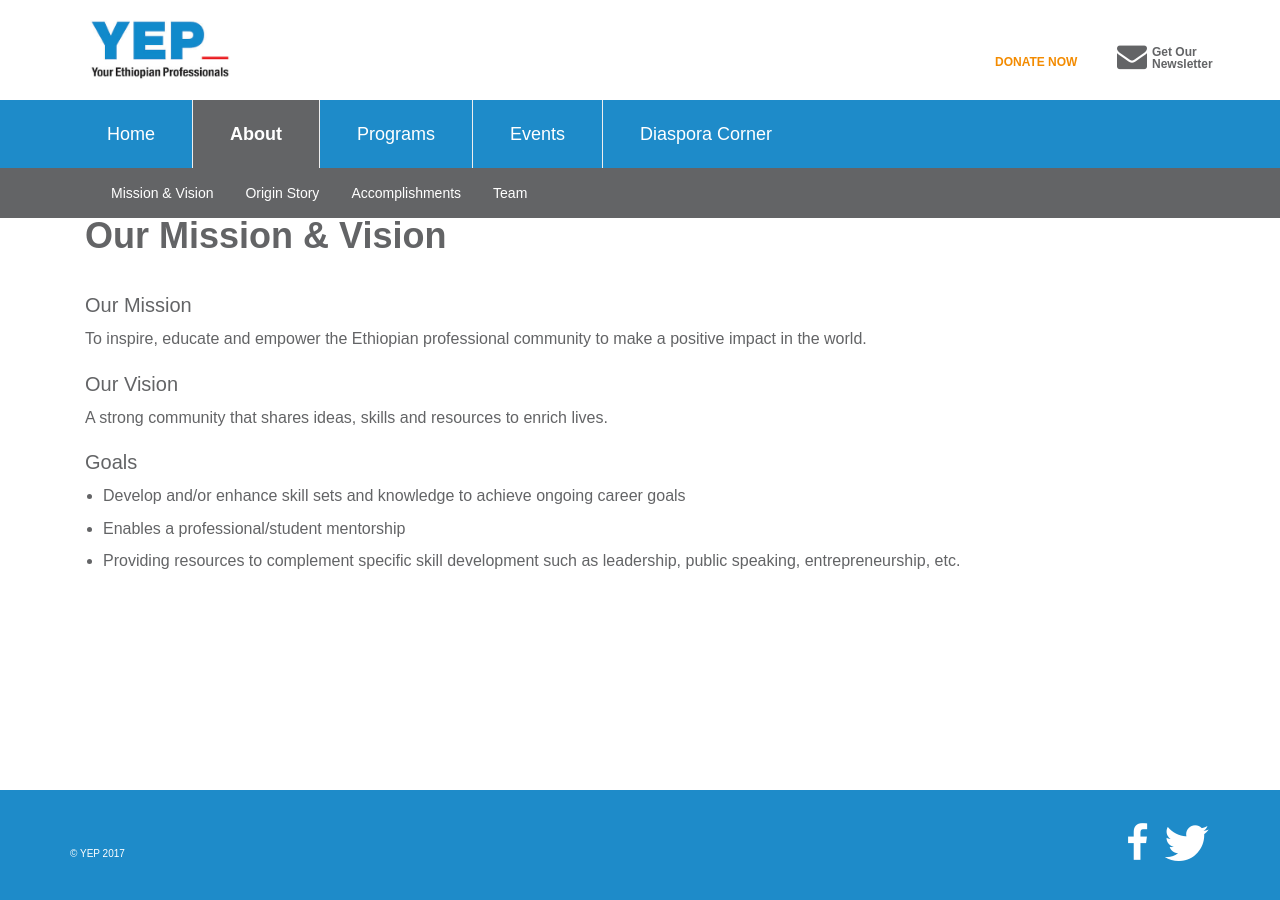
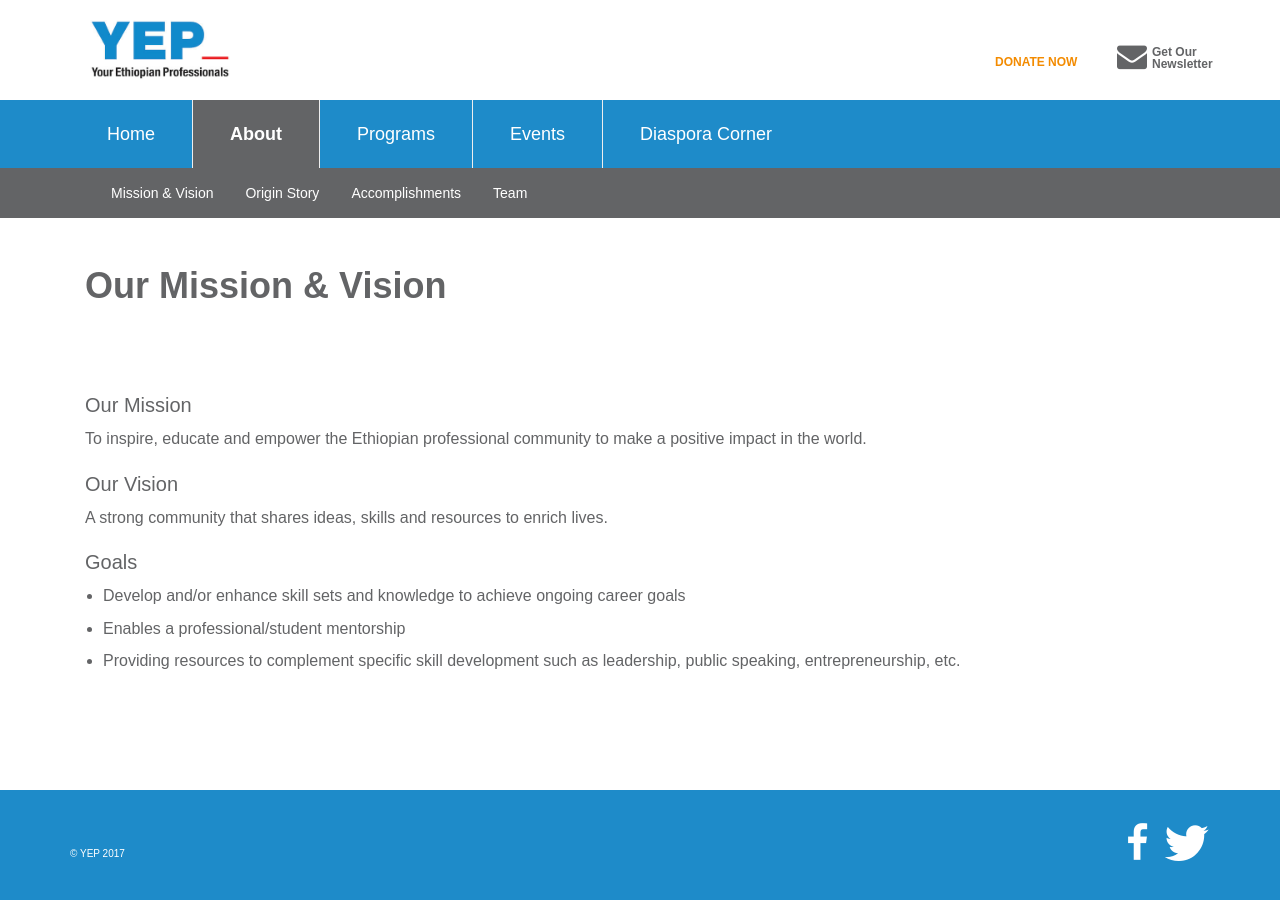
Before and after one commit to YEPNetwork/yepnetwork.github.io, a Jekyll site: the page built from _page/mission.html, in a window 1280 px wide. Built offline with Jekyll 4.4.1, drawn with Linux system fonts in a browser that asks for light colours; nearby versions of some CDN libraries; some web fonts are replaced.

Commit message:
Update mission.html

```diff
--- a/_page/mission.html
+++ b/_page/mission.html
@@ -5,7 +5,7 @@ header: Mission
 permalink: /about/mission/
 body_class: about
 ---
-<div class="container bg-white pad-by-30">
+<div class="container bg-white pad-by-50">
   <h1 class="margin-top-0 margin-bottom-2">Our Mission & Vision</h1>
 </div>
 
@@ -22,5 +22,4 @@ body_class: about
     <li>Enables a professional/student mentorship</li>
     <li>Providing resources to complement specific skill development such as leadership, public speaking, entrepreneurship, etc.</li>
   </ul>
-
 </div>
```
